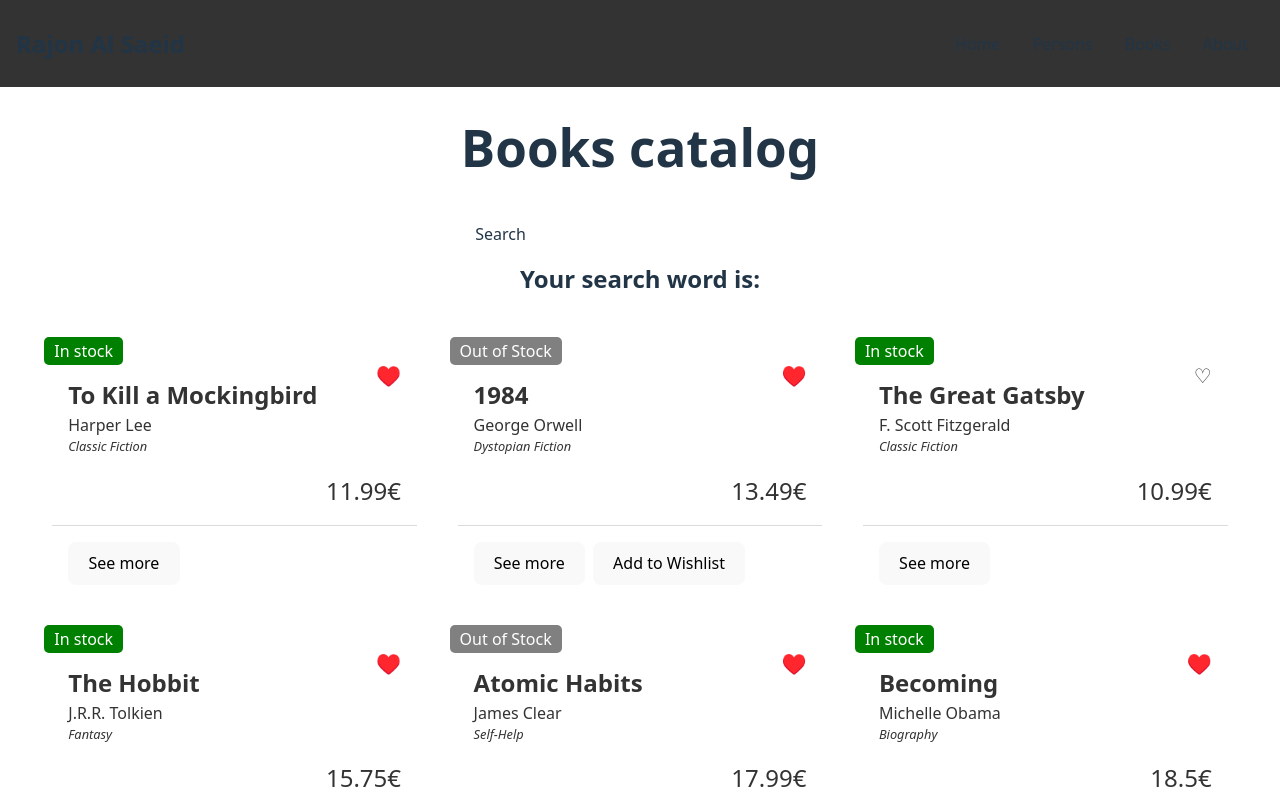
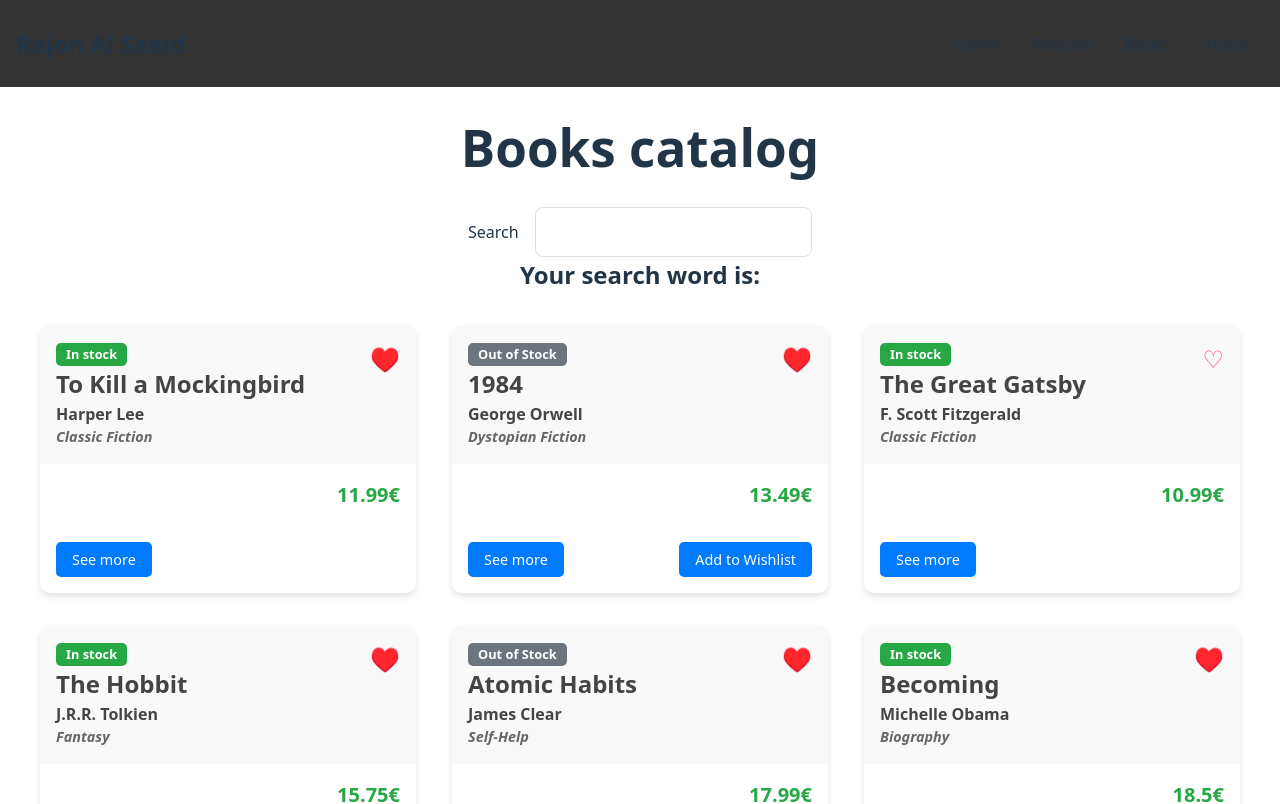
Before and after one commit to AbuAlSaeidRajon/react_demo, a React app: page / in a window 1280 px wide. Shown: the top 804 px of the page. Built offline with nearby package versions, Linux system fonts and the light colour scheme; the HTML template or start-up script is replaced by a standard one.

Commit message:
book card style update

```diff
--- a/src/Books/Books.css
+++ b/src/Books/Books.css
@@ -1,76 +1,151 @@
+/* Layout for the books container */
 .boxes {
   display: flex;
   flex-wrap: wrap;
-  justify-content: space-around;
-  align-items: center;
-  margin: 2rem;
+  justify-content: space-between;
+  gap: 2rem; /* Add spacing between rows and columns */
+  padding: 2rem;
+  margin: 0 auto;
+  max-width: 1200px; /* Restrict the width for better layout on wider screens */
 }
 
+/* Styling for individual book cards */
 .bookCard {
   background-color: white;
   color: #333;
-  margin: 1rem;
+  margin: 0; /* Remove extra margin (gap is already handled by the container) */
   border-radius: 10px;
-  width: 30%;
-  min-height: 200px;
+  width: calc(33.333% - 1.5rem); /* Three cards per row */
+  min-height: 250px;
+  box-shadow: 0 4px 6px rgba(0, 0, 0, 0.1); /* Add some shadow for better styling */
   position: relative;
+  display: flex;
+  flex-direction: column; /* Ensure proper alignment of content */
+  justify-content: space-between; /* Add space between header, content, and footer */
+  transition: transform 0.3s, box-shadow 0.3s;
 }
 
-.bookCard button {
-  margin-right: 0.5rem;
+/* Hover effect */
+.bookCard:hover {
+  transform: translateY(-5px);
+  box-shadow: 0 8px 12px rgba(0, 0, 0, 0.2);
 }
 
+/* Header for book cards */
 .bookCard-header {
   border-radius: 10px 10px 0 0;
   text-align: left;
-  padding: 2rem 1rem 1rem;
-}
-.bookCard-content {
-  text-align: left;
-  padding: 0 1rem 1rem;
+  padding: 1rem;
+  background-color: #f9f9f9; /* Light background for the header */
+  font-weight: bold;
+  color: #444;
 }
 
+/* Content area for book cards */
+.bookCard-content {
+  flex-grow: 1; /* Push the footer to the bottom */
+  padding: 1rem;
+  text-align: left;
+}
+
+/* Footer of the book card */
 .bookCard-footer {
-  border-top: 1px solid #dbdbdb;
   text-align: left;
   padding: 1rem;
+  display: flex;
+  justify-content: space-between; /* Adds spacing between buttons */
+  gap: 1rem; /* Add gap between buttons */
 }
 
+/* Buttons inside the book card */
+.bookCard button {
+  padding: 0.5rem 1rem;
+  font-size: 0.9rem;
+  border: none;
+  border-radius: 5px;
+  background-color: #007bff;
+  color: white;
+  cursor: pointer;
+  transition: background-color 0.3s;
+}
+
+.bookCard button:hover {
+  background-color: #0056b3;
+}
+
+/* Favorite icon */
 .favIcon {
   position: absolute;
   right: 1rem;
   top: 1rem;
-  font-size: 20px;
-}
-.price {
   font-size: 1.5rem;
-  text-align: right;
-}
-.genre {
-  font-size: 0.8rem;
-  font-style: italic;
+  color: #ff4081;
+  cursor: pointer;
+  transition: transform 0.3s;
 }
 
+.favIcon:hover {
+  transform: scale(1.2);
+}
+
+/* Price styling */
+.price {
+  font-size: 1.25rem;
+  font-weight: bold;
+  text-align: right;
+  color: #28a745;
+}
+
+/* Genre styling */
+.genre {
+  font-size: 0.9rem;
+  font-style: italic;
+  color: #666;
+}
+
+/* Stock indicator */
 .stock {
-  background-color: green;
+  background-color: #28a745;
   display: inline-block;
   padding: 2px 10px;
   border-radius: 5px;
   color: white;
-  position: absolute;
-  top: -0.5rem;
-  left: -0.5rem;
+  font-size: 0.8rem;
+  font-weight: bold;
 }
 
 .outOf {
-  background-color: grey;
+  background-color: #6c757d;
+  color: white;
 }
 
+/* Input field styling */
 input {
-  padding: 1rem;
+  padding: 0.8rem;
   font-family: inherit;
-  font-size: inherit;
-  border-radius: 5px;
-  border: none;
+  font-size: 1rem;
+  border-radius: 8px;
+  border: 1px solid #ddd;
   margin-left: 1rem;
+  width: 250px;
+  transition: border-color 0.3s;
 }
+
+input:focus {
+  border-color: #007bff;
+  outline: none;
+}
+
+/* Responsive design for tablets */
+@media (max-width: 1024px) {
+  .bookCard {
+    width: calc(50% - 1.5rem); /* Two cards per row */
+  }
+}
+
+/* Responsive design for mobile */
+@media (max-width: 768px) {
+  .bookCard {
+    width: calc(100% - 1.5rem); /* Single card per row */
+  }
+}
```
